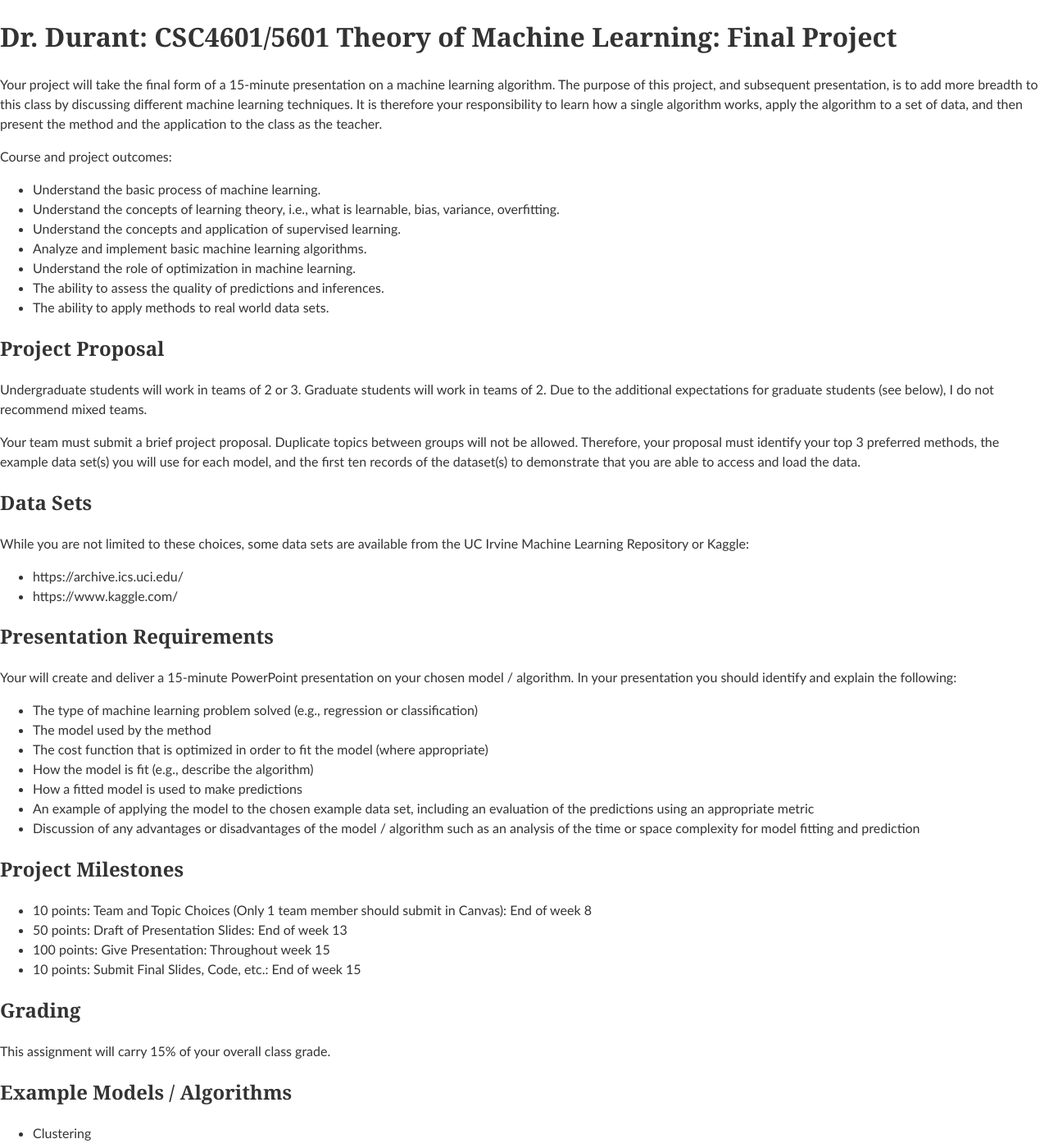
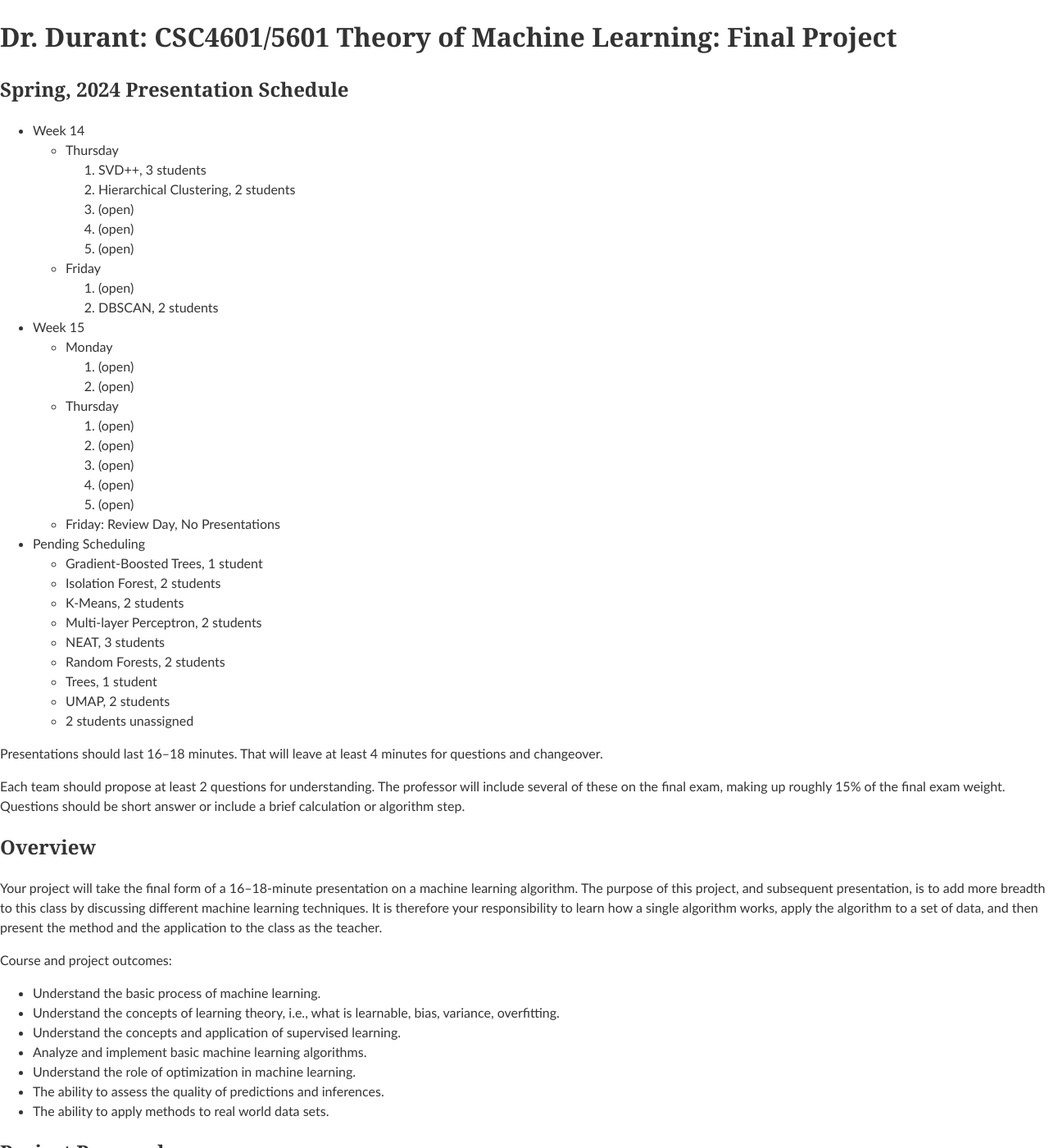
Before and after one commit to edurant/edurant.github.io, a Jekyll site: the page built from courses/csc4601/project.md, in a window 1280 px wide and 1400 px high. Shown: the whole window at 82% size. Built offline with Jekyll 4.4.1, drawn with Linux system fonts in a browser that asks for light colours; some of the changed text lies outside the part shown.

Commit message:
CSC5601: presentation schedule, etc.

```diff
--- a/courses/csc4601/project.md
+++ b/courses/csc4601/project.md
@@ -2,7 +2,47 @@
 title: "Dr. Durant: CSC4601/5601 Theory of Machine Learning: Final Project"
 ---
 
-Your project will take the final form of a 15-minute presentation on a machine learning algorithm. The purpose of this project, and subsequent presentation, is to add more breadth to this class by discussing different machine learning techniques. It is therefore your responsibility to learn how a single algorithm works, apply the algorithm to a set of data, and then present the method and the application to the class as the teacher.
+## Spring, 2024 Presentation Schedule
+
+* Week 14
+  * Thursday
+    1. SVD++, 3 students
+    1. Hierarchical Clustering, 2 students
+    1. (open)
+    1. (open)
+    1. (open)
+  * Friday
+    1. (open)
+    1.  DBSCAN, 2 students
+* Week 15
+  * Monday
+    1. (open)
+    1. (open)
+  * Thursday
+    1. (open)
+    1. (open)
+    1. (open)
+    1. (open)
+    1. (open)
+  * Friday: Review Day, No Presentations
+* Pending Scheduling
+  * Gradient-Boosted Trees, 1 student
+  * Isolation Forest, 2 students
+  * K-Means, 2 students
+  * Multi-layer Perceptron, 2 students
+  * NEAT, 3 students
+  * Random Forests, 2 students
+  * Trees, 1 student
+  * UMAP, 2 students
+  * 2 students unassigned
+
+Presentations should last 16–18 minutes. That will leave at least 4 minutes for questions and changeover.
+
+Each team should propose at least 2 questions for understanding. The professor will include several of these on the final exam, making up roughly 15% of the final exam weight. Questions should be short answer or include a brief calculation or algorithm step.
+
+## Overview
+
+Your project will take the final form of a 16–18-minute presentation on a machine learning algorithm. The purpose of this project, and subsequent presentation, is to add more breadth to this class by discussing different machine learning techniques. It is therefore your responsibility to learn how a single algorithm works, apply the algorithm to a set of data, and then present the method and the application to the class as the teacher.
 
 Course and project outcomes:
 * Understand the basic process of machine learning.
@@ -27,7 +67,7 @@ While you are not limited to these choices, some data sets are available from th
 
 ## Presentation Requirements
 
-Your will create and deliver a 15-minute PowerPoint presentation on your chosen model / algorithm. In your presentation you should identify and explain the following:
+Your will create and deliver a PowerPoint presentation on your chosen model / algorithm. In your presentation you should identify and explain the following:
 * The type of machine learning problem solved (e.g., regression or classification)
 * The model used by the method
 * The cost function that is optimized in order to fit the model (where appropriate)
@@ -40,7 +80,7 @@ Your will create and deliver a 15-minute PowerPoint presentation on your chosen
 
 * 10 points: Team and Topic Choices (Only 1 team member should submit in Canvas): End of week 8
 * 50 points: Draft of Presentation Slides: End of week 13
-* 100 points: Give Presentation: Throughout week 15
+* 100 points: Give Presentation: Throughout weeks 14 and 15
 * 10 points: Submit Final Slides, Code, etc.: End of week 15
 
 ## Grading
```
